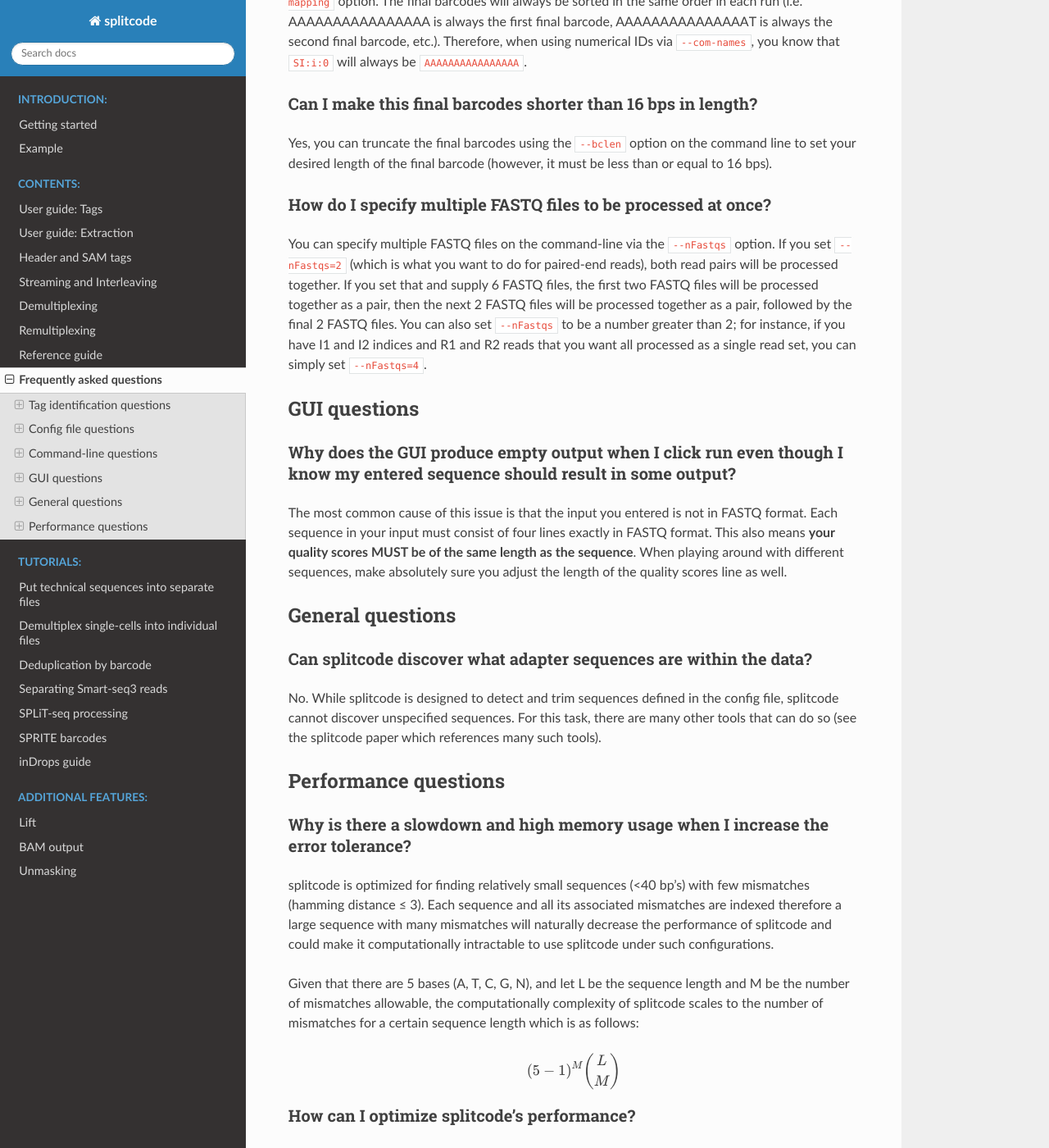
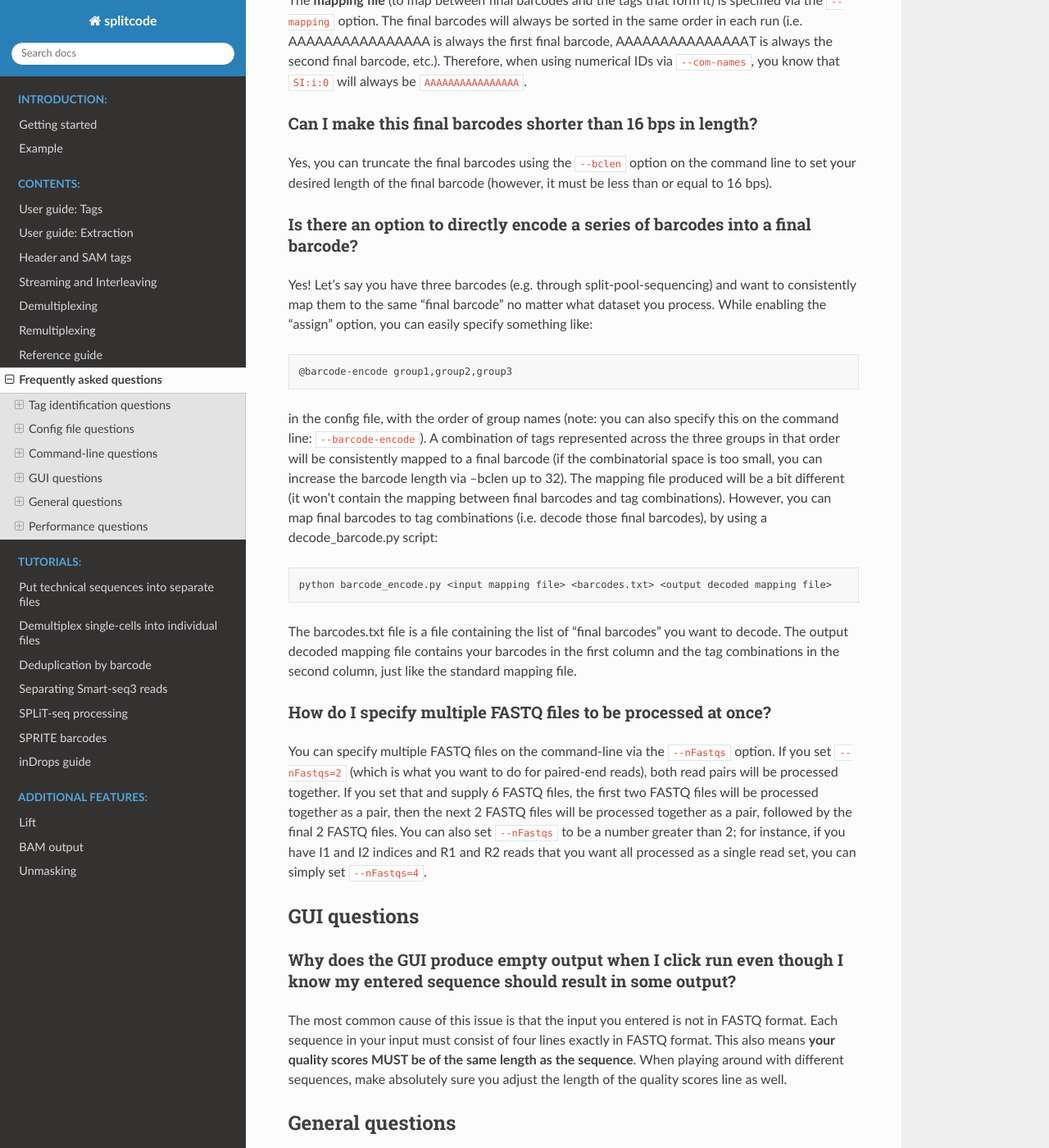
Before and after one commit to pachterlab/splitcode-tutorial, a Sphinx documentation site: the page built from docs/source/FAQ.rst, in a window 1280 px wide and 1400 px high, scrolled down 4583 px. Shown: the whole window at 82% size. Built offline with Sphinx 7.4.7 and the Read the Docs theme 3.1.0, drawn with Linux system fonts in a browser that asks for light colours; some of the changed text lies outside the part shown.

Commit message:
barcode-encode

```diff
--- a/docs/source/FAQ.rst
+++ b/docs/source/FAQ.rst
@@ -177,6 +177,28 @@
 Yes, you can truncate the final barcodes using the ``--bclen`` option on the command line to set your desired length of the final barcode (however, it must be less than or equal to 16 bps).
 
 
+Is there an option to directly encode a series of barcodes into a final barcode?
+~~~~~~~~~~~~~~~~~~~~~~~~~~~~~~~~~~~~~~~~~~~~~~~~~~~~~~~~~~~~~~~~~~~~~~~~~~~~~~~~
+
+Yes! Let's say you have three barcodes (e.g. through split-pool-sequencing) and want to consistently map them to the same "final barcode" no matter what dataset you process. While enabling the "assign" option, you can easily specify something like:
+
+.. code-block:: text
+
+   @barcode-encode group1,group2,group3
+
+
+in the config file, with the order of group names (note: you can also specify this on the command line: ``--barcode-encode``). A combination of tags represented across the three groups in that order will be consistently mapped to a final barcode (if the combinatorial space is too small, you can increase the barcode length via --bclen up to 32). The mapping file produced will be a bit different (it won't contain the mapping between final barcodes and tag combinations). However, you can map final barcodes to tag combinations (i.e. decode those final barcodes), by using a decode_barcode.py script:
+
+
+.. code-block:: text
+
+   python barcode_encode.py <input mapping file> <barcodes.txt> <output decoded mapping file>
+
+
+The barcodes.txt file is a file containing the list of "final barcodes" you want to decode. The output decoded mapping file contains your barcodes in the first column and the tag combinations in the second column, just like the standard mapping file.
+
+
+
 How do I specify multiple FASTQ files to be processed at once?
 ~~~~~~~~~~~~~~~~~~~~~~~~~~~~~~~~~~~~~~~~~~~~~~~~~~~~~~~~~~~~~~
 
```
